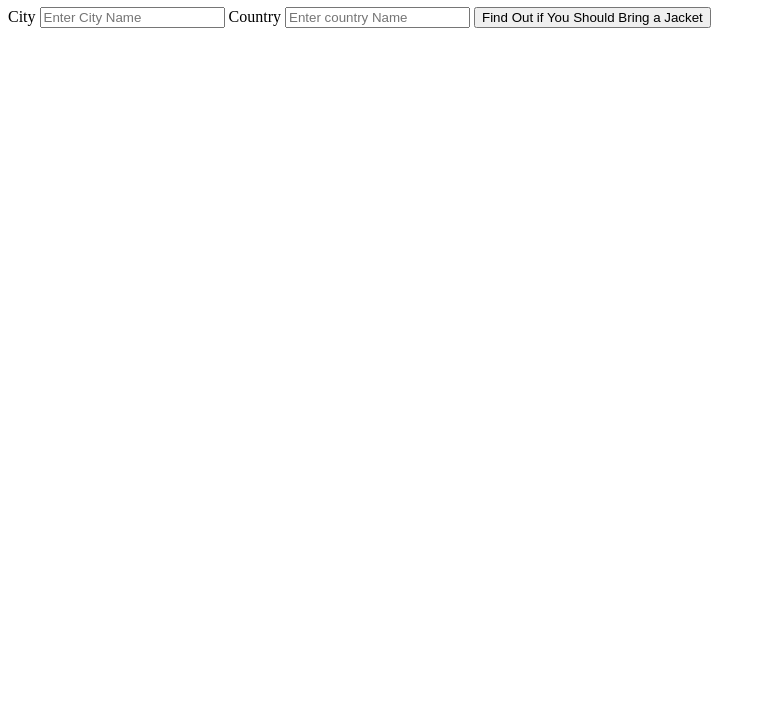
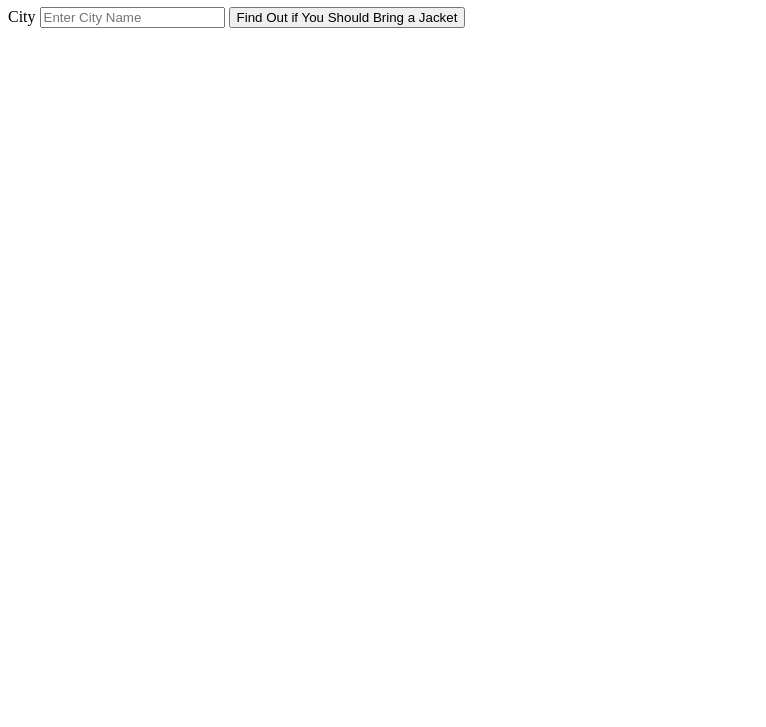
Before and after one commit to Christin-a/WeatherAppPractice, a website: page index.html in a window 1280 px wide. Shown: the part 73-800 px from the top of the page, without its empty margins (0-766 px from the left). Drawn offline with Linux system fonts and the light colour scheme.

Commit message:
Project completed

```diff
--- a/index.html
+++ b/index.html
@@ -11,8 +11,6 @@
     <form action="/" method="post">
         <label for="city">City</label>
         <input id="city" type="text" name="city" placeholder="Enter City Name">
-<label for="country">Country</label>
-        <input id="country" type="text" name="country" placeholder="Enter country Name">
         <button type="submit" value="submit"> Find Out if You Should Bring a Jacket </button>
 
     </form>
```
Also changed, not shown: app.js (+16 -18 lines).
